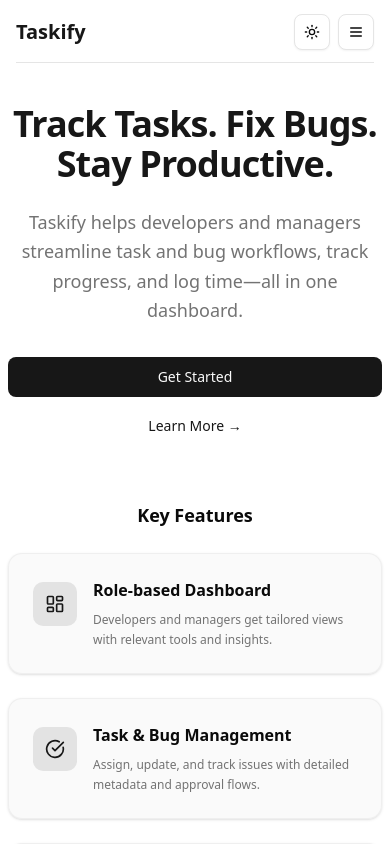
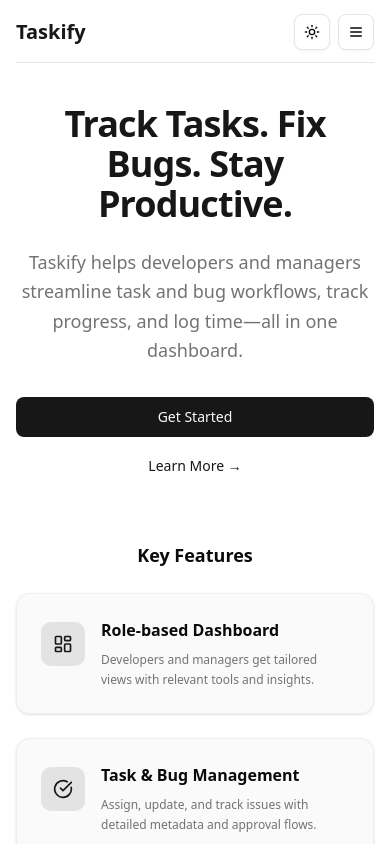
Before and after one commit to harshith754/taskify, a Next.js app: page / in a window 390 px wide. Shown: the top 844 px of the page. Built offline with nearby package versions, Linux system fonts and the light colour scheme; no server answers.

Commit message:
fix landing style -mobile

```diff
--- a/src/app/page.tsx
+++ b/src/app/page.tsx
@@ -15,8 +15,8 @@
   };
 
   return (
-    <div className="min-h-screen bg-background text-foreground flex flex-col gap-0">
-      <main className="flex-1 flex flex-col items-center justify-center px-2 sm:px-6 lg:px-8 py-10 text-center">
+    <div className="min-h-screen bg-background text-foreground flex flex-col">
+      <main className="flex-1 flex flex-col items-center justify-center px-4 sm:px-6 lg:px-8 py-10 text-center">
         <div className="max-w-4xl mx-auto">
           <h1 className="text-4xl lg:mt-5 font-bold tracking-tight text-primary mb-6">
             Track Tasks. Fix Bugs. Stay Productive.
```
